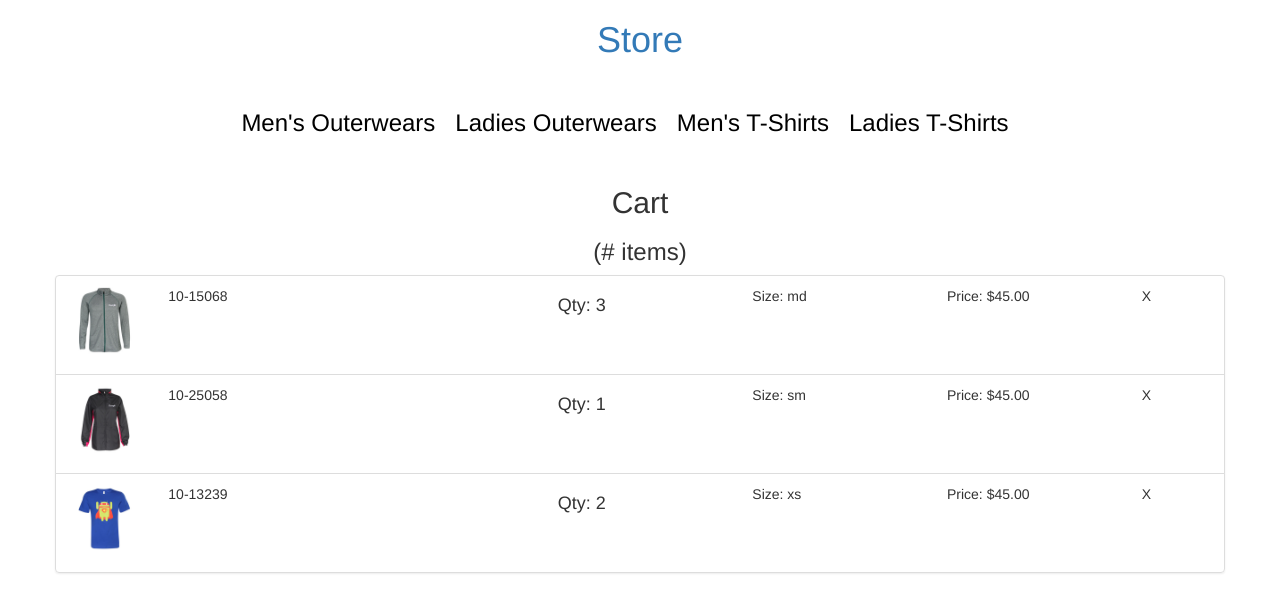
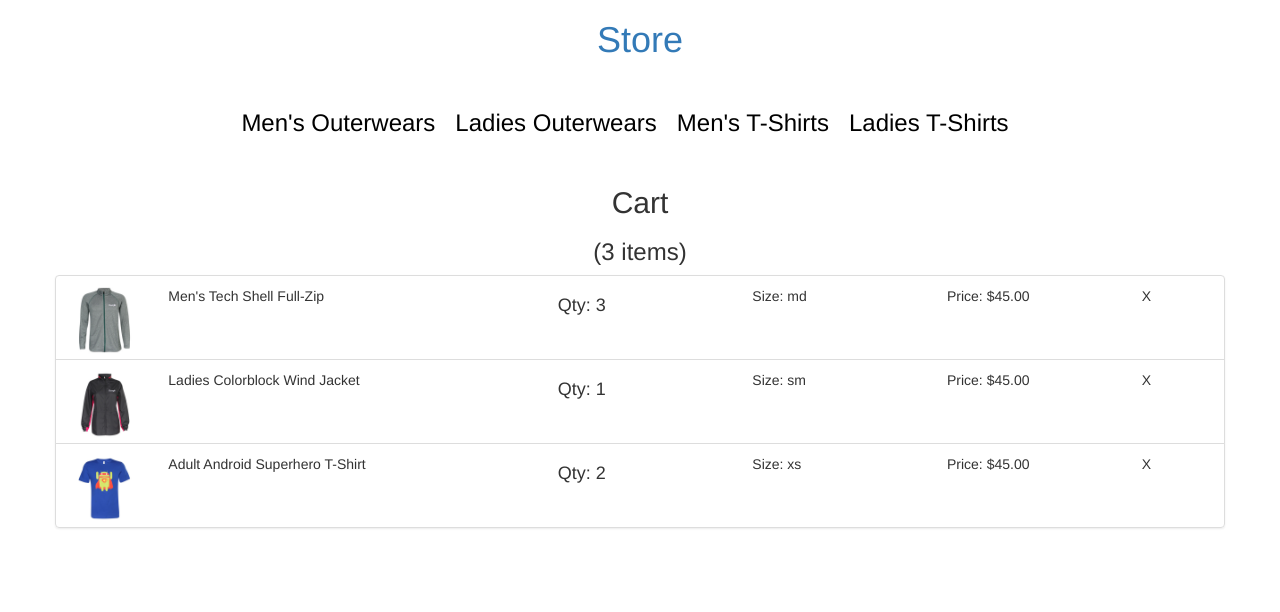
Before and after one commit to blaynem/store-redo, a React (Create React App) app: page /cart in a window 1280 px wide. Shown: the top 612 px of the page. Built offline with nearby package versions, Linux system fonts and the light colour scheme; a web font is replaced by a local one.

Commit message:
described onClick in detail_page, got correct text for cart page to show

```diff
--- a/src/components/cart.js
+++ b/src/components/cart.js
@@ -1,18 +1,30 @@
 import React, { Component } from 'react';
 import { connect } from 'react-redux';
+
+import Items from '../data/items';
 
 class Cart extends Component {
 	renderCart() {
 
 		return this.props.cart.map((items, i) => {
+			var itemName = "";
+			// loops through the specific category of Data Items, then sets itemName to
+			// the correct Items.category.text
+			Items[items.category].forEach((itemThing) => {
+				if (itemThing.code === items.code) {
+					itemName = itemThing.text
+					return
+				}
+			})
+
 			return (
-				<li style={{height:"100px"}} className="list-group-item" key={items + i}>
+				<li style={{height:"85px"}} className="list-group-item" key={items + i}>
 					<div className="row">
 						<div className="col-xs-1">
 							<img style={{maxWidth:"100%"}} src={`/images/${items.code}b.jpg`} alt="yes"/>
 						</div>
 						<div className="col-xs-4">
-							{items.code}
+							{itemName}
 						</div>
 						<div className="col-xs-2">
 							<h4>Qty: {items.qty}</h4>
@@ -37,7 +49,7 @@ class Cart extends Component {
 			<div>
 				<div className="row">
 					<h2 style={{textAlign:"center"}}>Cart</h2>
-					<h3 style={{textAlign:"center"}}>(# items)</h3>
+					<h3 style={{textAlign:"center"}}>({this.props.cart.length} items)</h3>
 				</div>
 				<div className="row">
 					<ul className="list-group">
--- a/src/containers/detail_page.js
+++ b/src/containers/detail_page.js
@@ -14,6 +14,7 @@ class DetailPage extends Component {
 	}
 
 	// on button click add to cart
+	// needs to pass categoryId(catId), itemId, sizeChoice, and quantityChoice in that order.
 	onClick(e) {
 		const { itemId, catId } = this.props.match.params
 		const { sizeChoice, quantityChoice } = this.state
```
